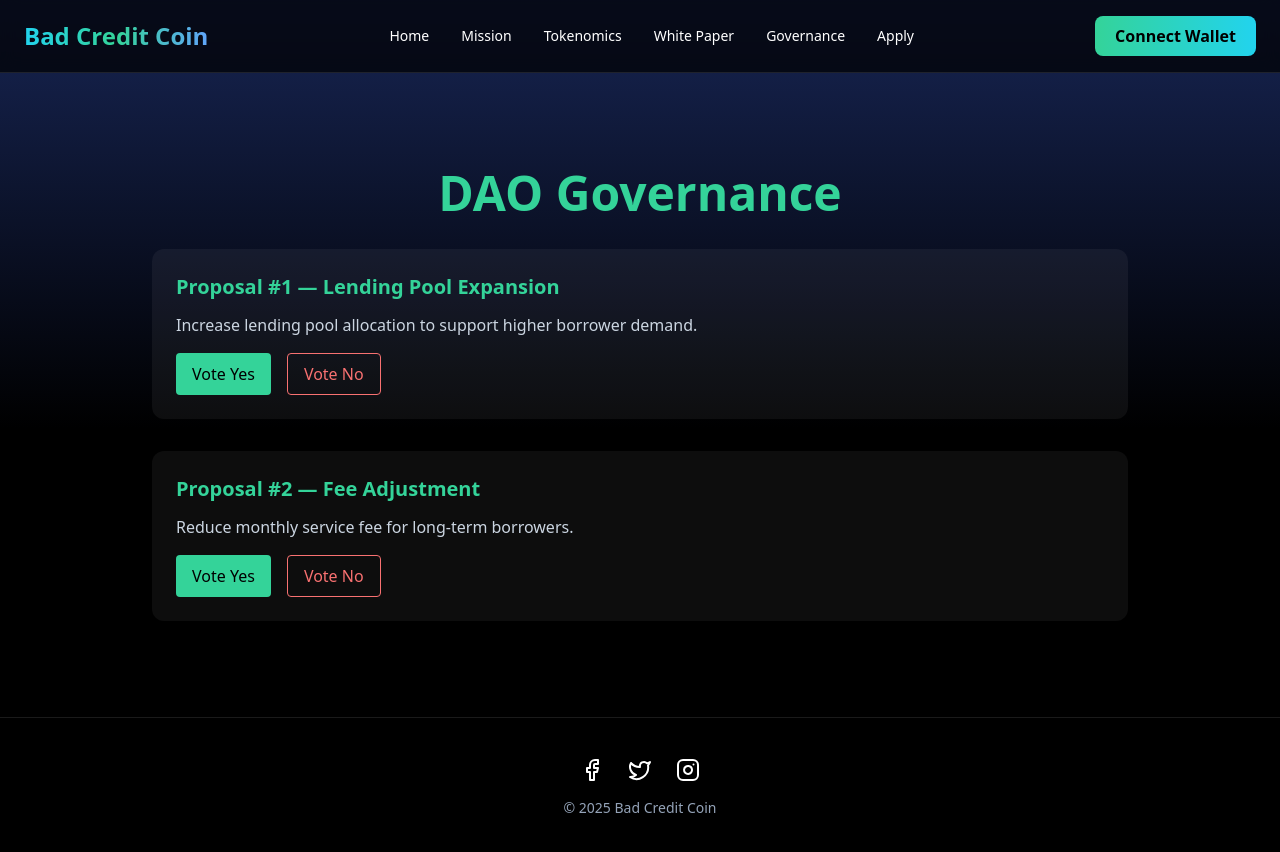
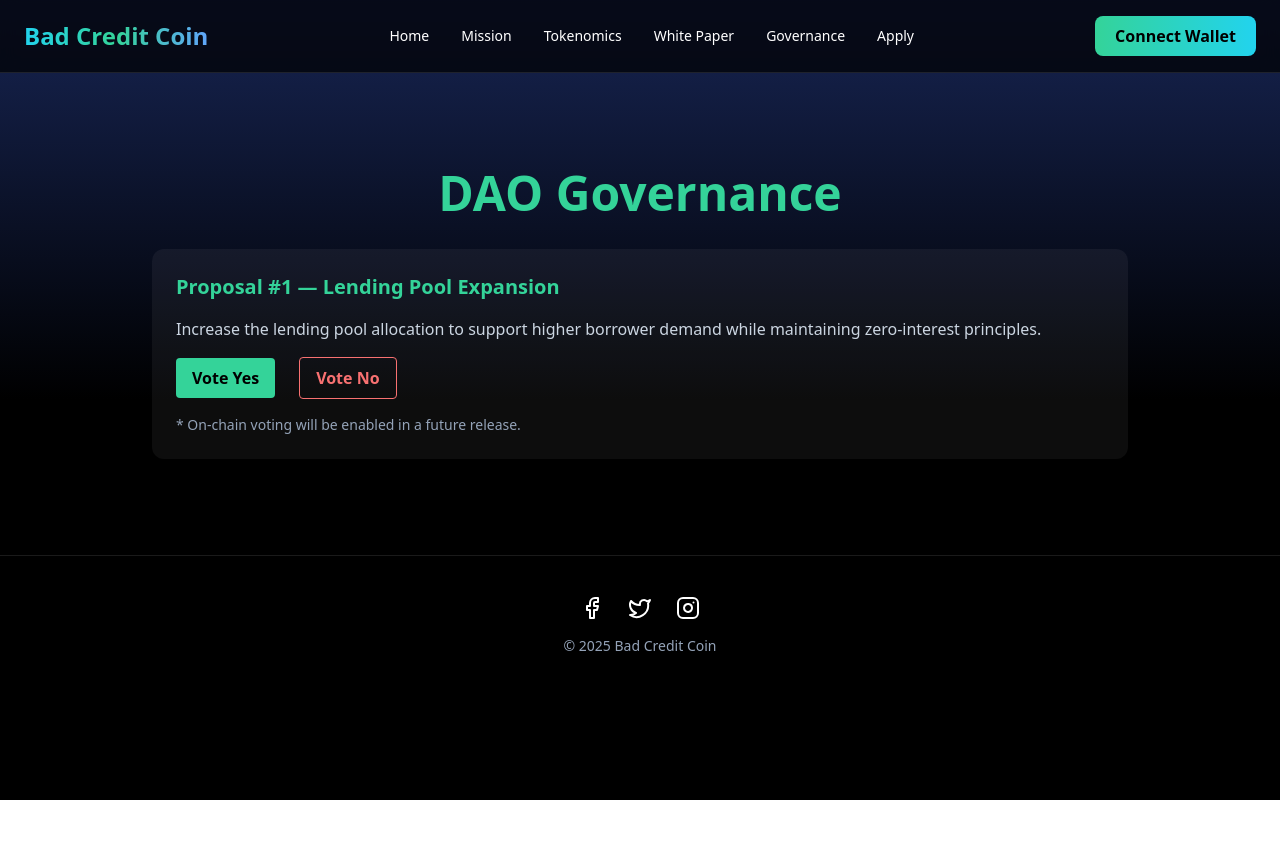
Before and after one commit to jahangirchoudhry1978-star/bad-credit-coin, a React (Vite) app: page / in a window 1280 px wide. Both pictures are taken after a click on the button "Governance". Shown: the top 852 px of the page. After the commit the page ends 800 px from the top, so only its background shows below. Built offline with nearby package versions, Linux system fonts and the light colour scheme.

Commit message:
Phase 3.2: Governance voting UI improved

```diff
--- a/src/App.tsx
+++ b/src/App.tsx
@@ -186,31 +186,36 @@ export default function App() {
           DAO Governance
          </h1>
 
-            {[
-              {
-                title: "Proposal #1 — Lending Pool Expansion",
-                desc: "Increase lending pool allocation to support higher borrower demand.",
-              },
-              {
-                title: "Proposal #2 — Fee Adjustment",
-                desc: "Reduce monthly service fee for long-term borrowers.",
-              },
-            ].map((p) => (
-              <div key={p.title} className="bg-white/5 p-6 rounded-xl">
+         <div className="bg-white/5 p-6 rounded-xl space-y-4">
         <h3 className="text-xl font-bold text-emerald-400">
-                  {p.title}
+    Proposal #1 — Lending Pool Expansion
   </h3>
-                <p className="text-slate-300 mt-3">{p.desc}</p>
-                <div className="flex gap-4 mt-4">
-                  <button className="px-4 py-2 bg-emerald-400 text-black rounded">
+
+  <p className="text-slate-300">
+    Increase the lending pool allocation to support higher borrower demand
+    while maintaining zero-interest principles.
+  </p>
+
+  <div className="flex gap-6 items-center">
+    <button
+      onClick={() => alert("Vote recorded: YES")}
+      className="px-4 py-2 bg-emerald-400 text-black rounded font-semibold"
+    >
       Vote Yes
     </button>
-                  <button className="px-4 py-2 border border-red-400 text-red-400 rounded">
+
+    <button
+      onClick={() => alert("Vote recorded: NO")}
+      className="px-4 py-2 border border-red-400 text-red-400 rounded font-semibold"
+    >
       Vote No
     </button>
   </div>
+
+  <p className="text-sm text-slate-400">
+    * On-chain voting will be enabled in a future release.
+  </p>
 </div>
-            ))}
           </motion.section>
         )}
 
```
Lines whose indentation alone changed are shown as unchanged.
